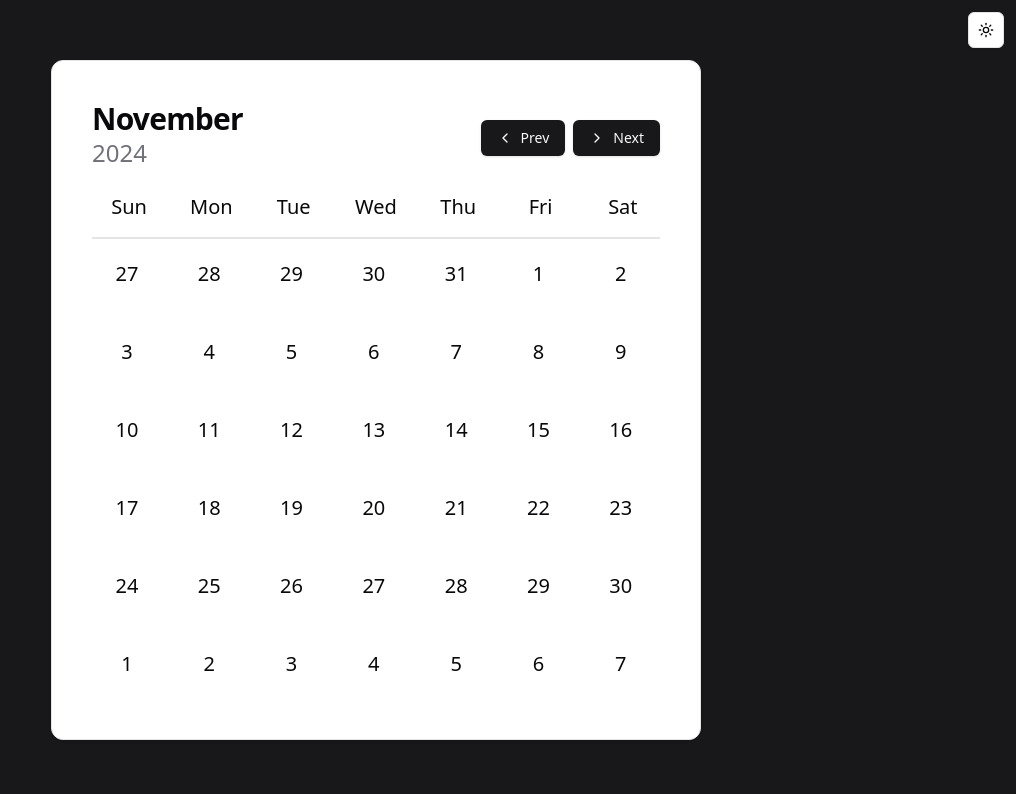
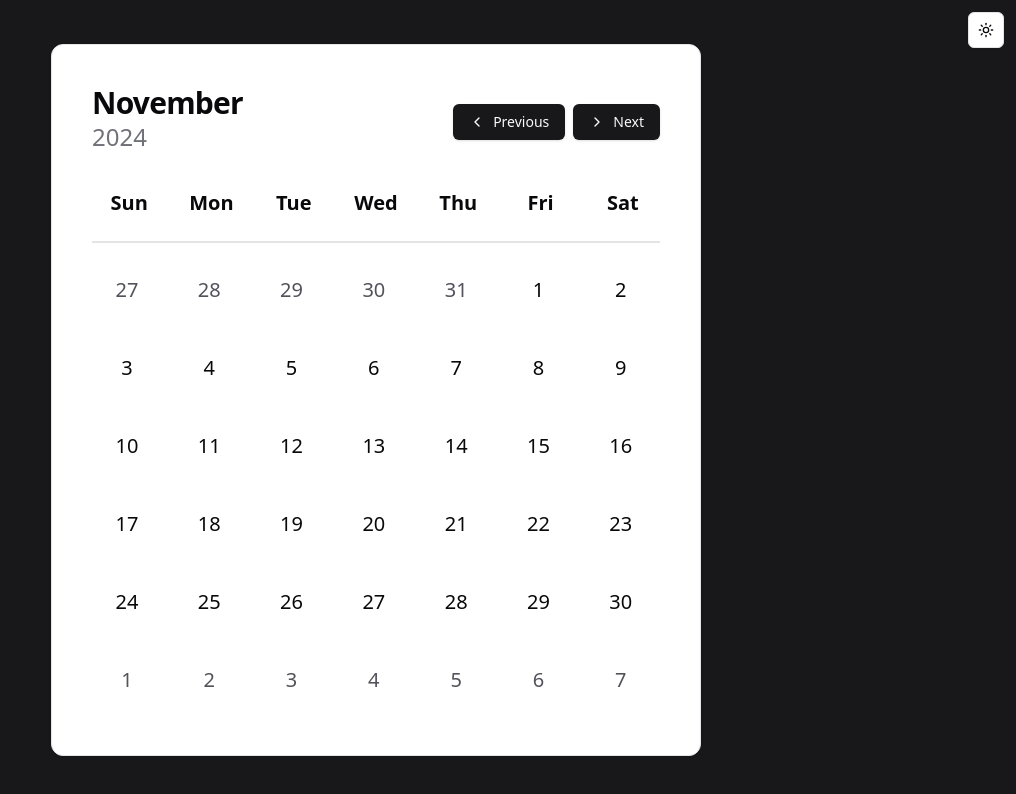
Before and after one commit to pinugit/calander-app, a React (Vite) app: page / in a window 1280 px wide. Shown: the top 794 px of the page, without its empty margins (264-1280 px from the left). Built offline with nearby package versions, Linux system fonts and the light colour scheme.

Commit message:
improved the calendar

```diff
--- a/src/components/CalenderView.tsx
+++ b/src/components/CalenderView.tsx
@@ -76,7 +76,7 @@ export const CalenderView = () => {
 					<Button onClick={prevMonth}>
 						{" "}
 						<ChevronLeft />
-						Prev
+						Previous
 					</Button>
 					<Button onClick={nextMonth}>
 						<ChevronRight />
@@ -84,8 +84,8 @@ export const CalenderView = () => {
 					</Button>
 				</div>
 			</CardHeader>
-			<CardContent className="flex flex-col gap-4">
-				<div className="grid grid-cols-7 gap-2 text-xl text-center ">
+			<CardContent className="flex flex-col gap-6">
+				<div className="grid grid-cols-7 gap-2 text-xl text-center pt-3 font-extrabold ">
 					<div>Sun</div>
 					<div>Mon</div>
 					<div>Tue</div>
@@ -94,10 +94,11 @@ export const CalenderView = () => {
 					<div>Fri</div>
 					<div>Sat</div>
 				</div>
-				<div className="grid grid-cols-7 gap-2 border-t-2">
+				<div className="grid grid-cols-7 gap-2 border-t-2 pt-3">
 					{currentMonthArray.map((day, index) => (
 						<div
-							className="w-[70px] h-[70px] rounded-full flex justify-center items-center text-xl hover:bg-zinc-900"
+							className={`w-[70px] h-[70px] rounded-full flex justify-center items-center text-xl hover:bg-zinc-900 ${day.color === "light" ? "text-zinc-600" : " "}`}
+							// biome-ignore lint/suspicious/noArrayIndexKey: <explanation>
 							key={index}
 						>
 							{day.date}
--- a/src/utils/Calender.ts
+++ b/src/utils/Calender.ts
@@ -24,6 +24,7 @@ export function getMonthArray(year: number, month: number) {
     monthArrayWithDays.push({
       date: dateTemp.getDate(),
       day: dateTemp.getDay(),
+      color: "light",
     });
   }
 
@@ -34,6 +35,7 @@ export function getMonthArray(year: number, month: number) {
     monthArrayWithDays.push({
       date: dateTemp.getDate(),
       day: dateTemp.getDay(),
+      color: "dark",
     });
   }
 
@@ -45,6 +47,7 @@ export function getMonthArray(year: number, month: number) {
     monthArrayWithDays.push({
       date: dateTemp.getDate(),
       day: dateTemp.getDay(),
+      color: "light",
     });
   }
 
```
